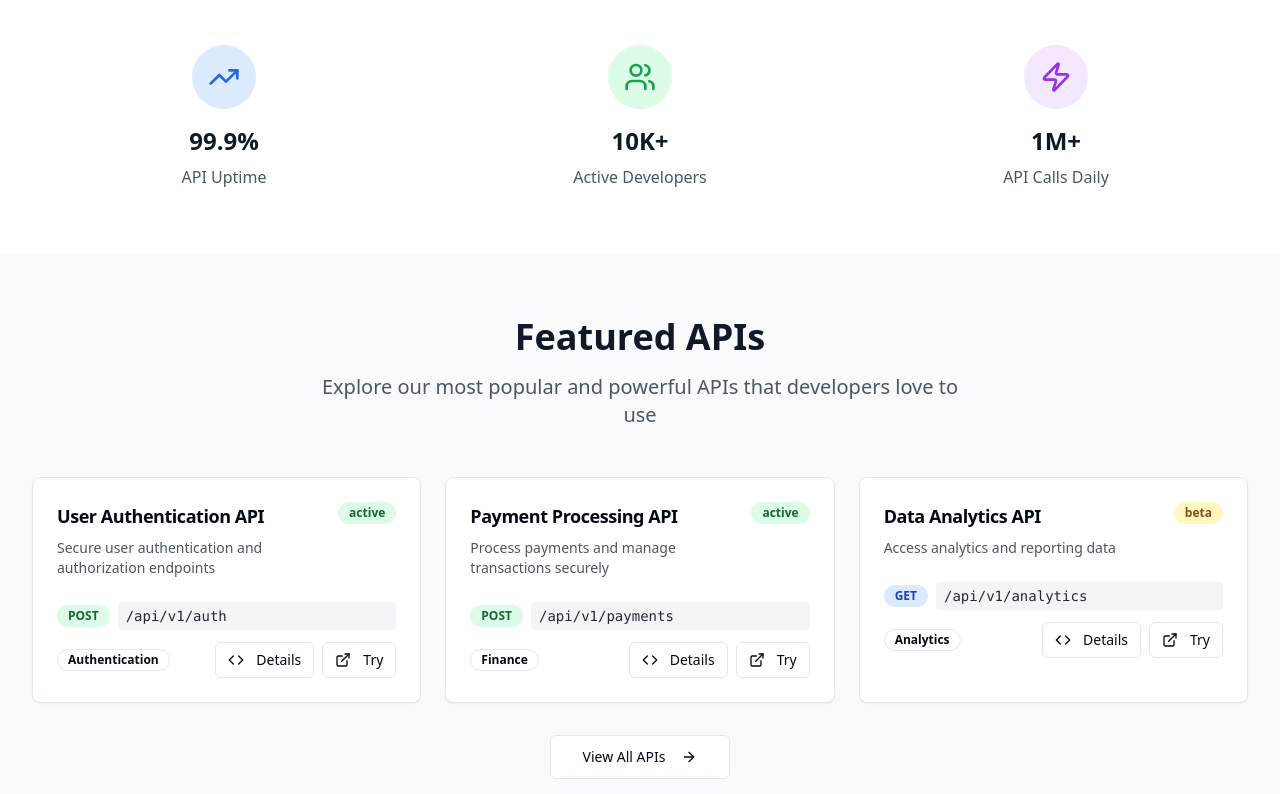
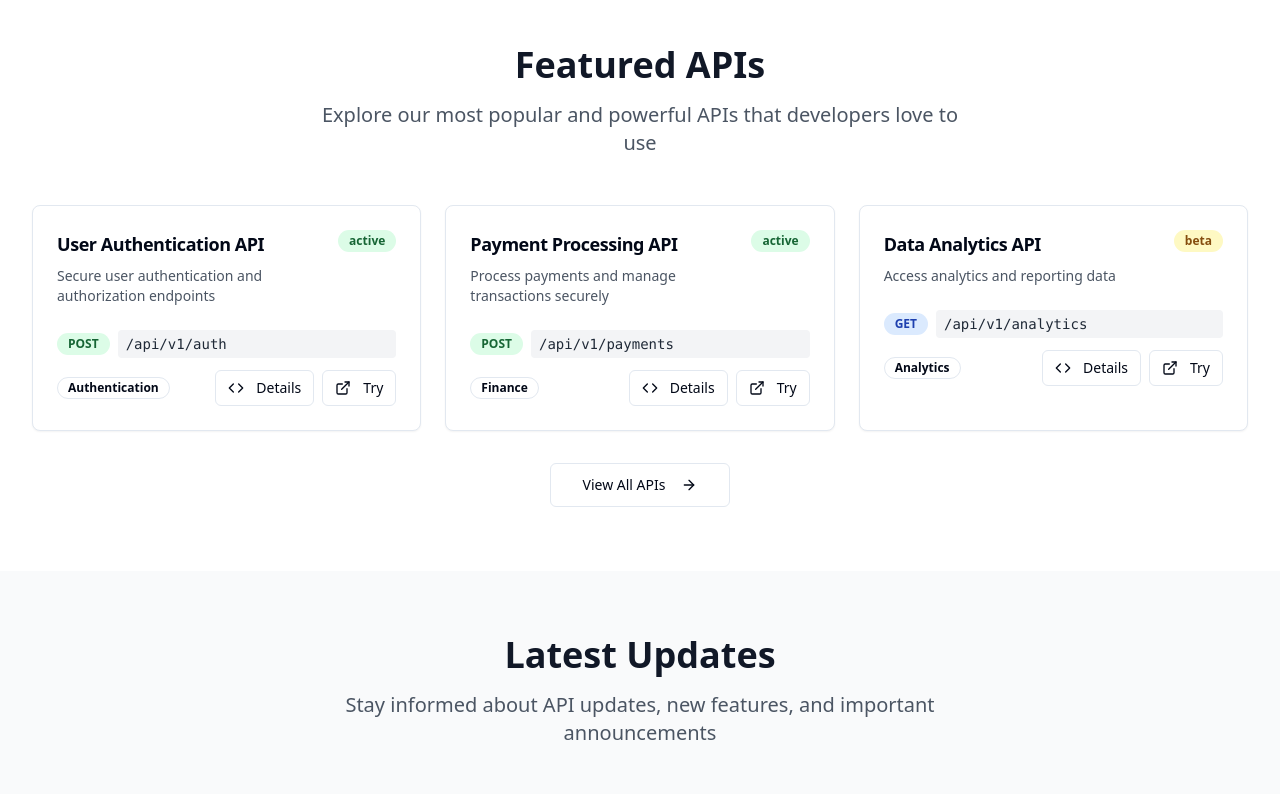
Before and after one commit to a7918964/open-api-oasis, a React (Vite) app: page / in a window 1280 px wide. Shown: the part 560-1354 px from the top of the page. Built offline with nearby package versions, Linux system fonts and the light colour scheme.

Commit message:
Refactor: Remove stats section from home page
Removed the stats section from the home page and reordered the featured APIs and announcements sections.

```diff
--- a/src/pages/Home.tsx
+++ b/src/pages/Home.tsx
@@ -4,7 +4,7 @@ import Navigation from '@/components/Navigation';
 import ApiCard from '@/components/ApiCard';
 import AnnouncementCard from '@/components/AnnouncementCard';
 import { Button } from '@/components/ui/button';
-import { ArrowRight, TrendingUp, Users, Zap } from 'lucide-react';
+import { ArrowRight } from 'lucide-react';
 import { Link } from 'react-router-dom';
 
 const Home = () => {
@@ -95,37 +95,8 @@ const Home = () => {
         </div>
       </section>
 
-      {/* Stats Section */}
+      {/* Featured APIs - Now Second Section */}
       <section className="py-16 bg-white">
-        <div className="max-w-7xl mx-auto px-4 sm:px-6 lg:px-8">
-          <div className="grid grid-cols-1 md:grid-cols-3 gap-8">
-            <div className="text-center">
-              <div className="inline-flex items-center justify-center w-16 h-16 bg-blue-100 rounded-full mb-4">
-                <TrendingUp className="text-blue-600" size={32} />
-              </div>
-              <h3 className="text-2xl font-bold text-gray-900 mb-2">99.9%</h3>
-              <p className="text-gray-600">API Uptime</p>
-            </div>
-            <div className="text-center">
-              <div className="inline-flex items-center justify-center w-16 h-16 bg-green-100 rounded-full mb-4">
-                <Users className="text-green-600" size={32} />
-              </div>
-              <h3 className="text-2xl font-bold text-gray-900 mb-2">10K+</h3>
-              <p className="text-gray-600">Active Developers</p>
-            </div>
-            <div className="text-center">
-              <div className="inline-flex items-center justify-center w-16 h-16 bg-purple-100 rounded-full mb-4">
-                <Zap className="text-purple-600" size={32} />
-              </div>
-              <h3 className="text-2xl font-bold text-gray-900 mb-2">1M+</h3>
-              <p className="text-gray-600">API Calls Daily</p>
-            </div>
-          </div>
-        </div>
-      </section>
-
-      {/* Featured APIs */}
-      <section className="py-16 bg-gray-50">
         <div className="max-w-7xl mx-auto px-4 sm:px-6 lg:px-8">
           <div className="text-center mb-12">
             <h2 className="text-3xl md:text-4xl font-bold text-gray-900 mb-4">
@@ -153,20 +124,20 @@ const Home = () => {
         </div>
       </section>
 
-      {/* Recent Announcements */}
-      <section className="py-16 bg-white">
+      {/* Announcements Brief - Now Third Section */}
+      <section className="py-16 bg-gray-50">
         <div className="max-w-7xl mx-auto px-4 sm:px-6 lg:px-8">
           <div className="text-center mb-12">
             <h2 className="text-3xl md:text-4xl font-bold text-gray-900 mb-4">
-              Latest Announcements
+              Latest Updates
             </h2>
             <p className="text-xl text-gray-600 max-w-2xl mx-auto">
-              Stay updated with the latest news, updates, and important notices
+              Stay informed about API updates, new features, and important announcements
             </p>
           </div>
 
           <div className="grid grid-cols-1 md:grid-cols-2 gap-6 mb-8">
-            {recentAnnouncements.map((announcement) => (
+            {recentAnnouncements.slice(0, 2).map((announcement) => (
               <AnnouncementCard key={announcement.id} announcement={announcement} />
             ))}
           </div>
```
